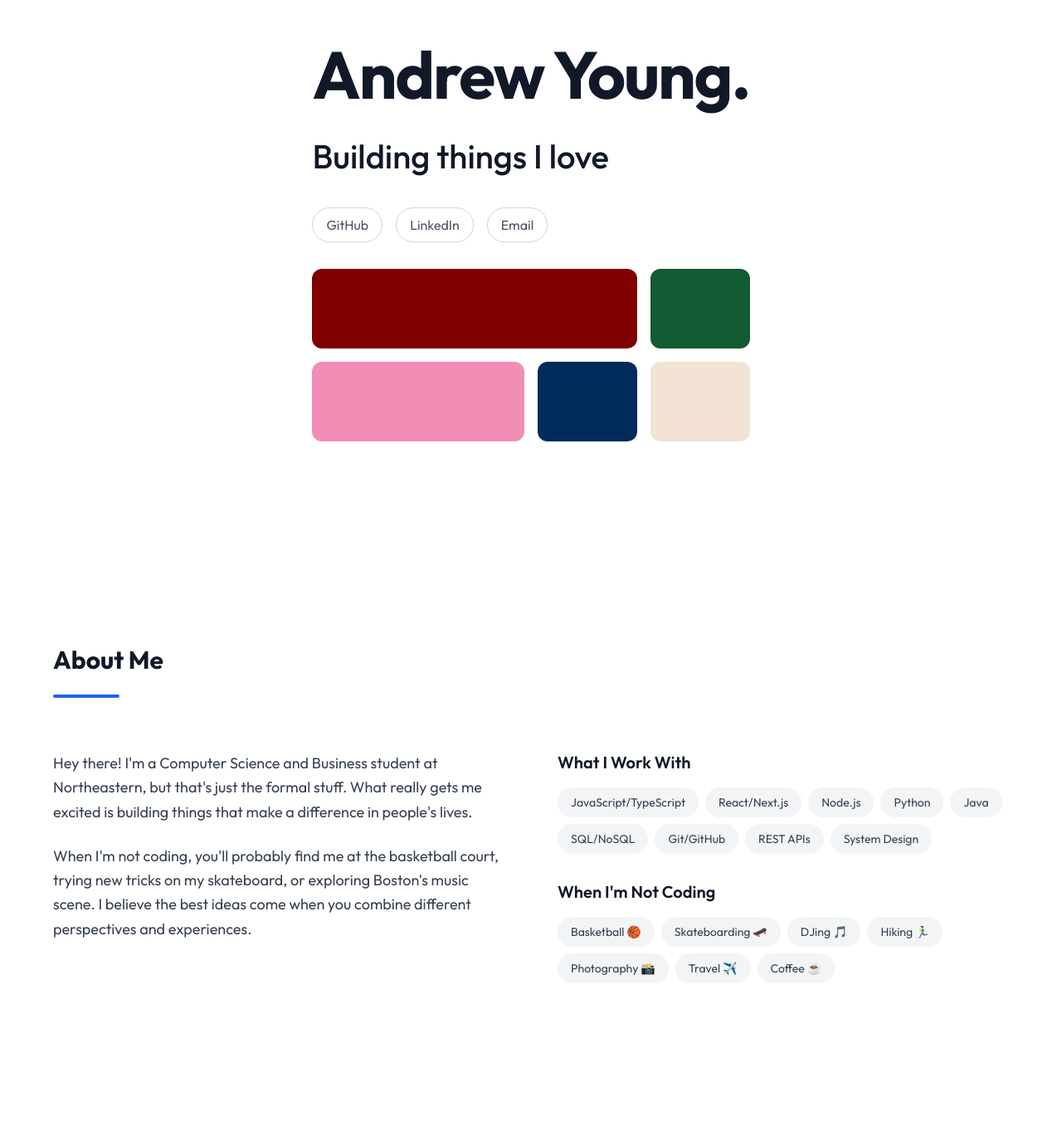
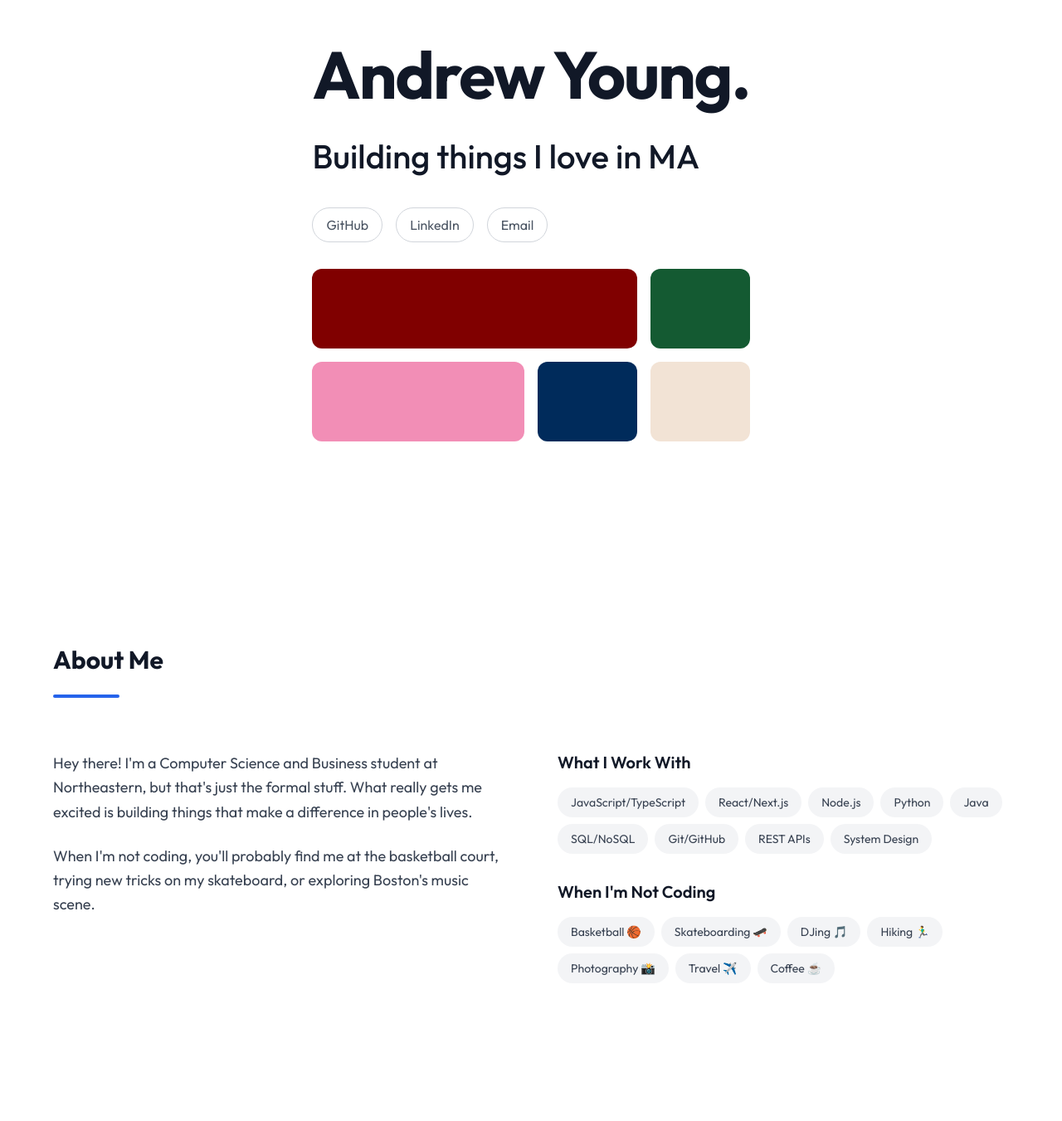
Before and after one commit to andrewd-young/andrew-portfolio, a React (Create React App) app: page / in a window 1280 px wide. Shown: the part 119-1470 px from the top of the page at 83% size. Built offline with nearby package versions, Linux system fonts and the light colour scheme.

Commit message:
copy chnages

```diff
--- a/package.json
+++ b/package.json
@@ -3,6 +3,8 @@
   "version": "0.1.0",
   "private": true,
   "dependencies": {
+    "@fortawesome/fontawesome-svg-core": "^6.7.2",
+    "@fortawesome/free-brands-svg-icons": "^6.7.2",
     "@fortawesome/free-solid-svg-icons": "^6.7.2",
     "@fortawesome/react-fontawesome": "^0.2.2",
     "cra-template": "1.2.0",
--- a/src/components/About.js
+++ b/src/components/About.js
@@ -32,8 +32,7 @@ const About = () => {
             </p>
             <p className="text-lg text-gray-700 dark:text-gray-300 leading-relaxed">
               When I'm not coding, you'll probably find me at the basketball court, trying new tricks on my skateboard,
-              or exploring Boston's music scene. I believe the best ideas come when you combine different perspectives
-              and experiences.
+              or exploring Boston's music scene.
             </p>
           </div>
 
--- a/src/components/Contact.js
+++ b/src/components/Contact.js
@@ -1,8 +1,8 @@
 import React from 'react';
+import { FontAwesomeIcon } from '@fortawesome/react-fontawesome';
+import { faInstagram } from '@fortawesome/free-brands-svg-icons';
 
 const Contact = () => {
-  const interests = ['Travel', 'Basketball', 'Skateboarding', 'Electronic Dance Music', 'Hiking'];
-
   return (
     <div id="contact" className="py-20 bg-white dark:bg-gray-900">
       <div className="max-w-4xl mx-auto px-4 sm:px-6 lg:px-8">
@@ -30,20 +30,21 @@ const Contact = () => {
                   </a>
                 </div>
                 <div className="flex items-center space-x-3">
+                  <FontAwesomeIcon
+                    icon={faInstagram}
+                    className="w-5 h-5 text-blue-600 dark:text-blue-400"
+                  />
+                  <a href="https://www.instagram.com/andrew.d.y/"
+                     className="text-gray-700 dark:text-gray-300 hover:text-blue-600 dark:hover:text-blue-400 transition-colors">
+                    @andrew.d.y
+                  </a>
+                </div>
+                <div className="flex items-center space-x-3">
                   <svg className="w-5 h-5 text-blue-600 dark:text-blue-400" fill="none" stroke="currentColor" viewBox="0 0 24 24">
                     <path strokeLinecap="round" strokeLinejoin="round" strokeWidth="2" d="M17.657 16.657L13.414 20.9a1.998 1.998 0 01-2.827 0l-4.244-4.243a8 8 0 1111.314 0z" />
                     <path strokeLinecap="round" strokeLinejoin="round" strokeWidth="2" d="M15 11a3 3 0 11-6 0 3 3 0 016 0z" />
                   </svg>
                   <span className="text-gray-700 dark:text-gray-300">Boston, MA</span>
-                </div>
-                <div className="flex items-center space-x-3">
-                  <svg className="w-5 h-5 text-blue-600 dark:text-blue-400" fill="currentColor" viewBox="0 0 24 24">
-                    <path d="M12 2.163c3.204 0 3.584.012 4.85.07 3.252.148 4.771 1.691 4.919 4.919.058 1.265.069 1.645.069 4.849 0 3.205-.012 3.584-.069 4.849-.149 3.225-1.664 4.771-4.919 4.919-1.266.058-1.644.07-4.85.07-3.204 0-3.584-.012-4.849-.07-3.26-.149-4.771-1.699-4.919-4.92-.058-1.265-.07-1.644-.07-4.849 0-3.204.013-3.583.07-4.849.149-3.227 1.664-4.771 4.919-4.919 1.266-.057 1.645-.069 4.849-.069zm0-2.163c-3.259 0-3.667.014-4.947.072-4.358.2-6.78 2.618-6.98 6.98-.059 1.281-.073 1.689-.073 4.948 0 3.259.014 3.668.072 4.948.2 4.358 2.618 6.78 6.98 6.98 1.281.058 1.689.072 4.948.072 3.259 0 3.668-.014 4.948-.072 4.354-.2 6.782-2.618 6.979-6.98.059-1.28.073-1.689.073-4.948 0-3.259-.014-3.667-.072-4.947-.196-4.354-2.617-6.78-6.979-6.98-1.281-.059-1.69-.073-4.949-.073zm0 5.838c-3.403 0-6.162 2.759-6.162 6.162s2.759 6.163 6.162 6.163 6.162-2.759 6.162-6.163c0-3.403-2.759-6.162-6.162-6.162zm0 10.162c-2.209 0-4-1.79-4-4 0-2.209 1.791-4 4-4s4 1.791 4 4c0 2.21-1.791 4-4 4zm6.406-11.845c-.796 0-1.441.645-1.441 1.44s.645 1.44 1.441 1.44c.795 0 1.439-.645 1.439-1.44s-.644-1.44-1.439-1.44z"/>
-                  </svg>
-                  <a href="https://www.instagram.com/andrew.d.y/"
-                     className="text-gray-700 dark:text-gray-300 hover:text-blue-600 dark:hover:text-blue-400 transition-colors">
-                    @andrew.d.y
-                  </a>
                 </div>
               </div>
             </div>
--- a/src/components/Hero.js
+++ b/src/components/Hero.js
@@ -11,7 +11,7 @@ const Hero = () => {
               Andrew Young.
             </h1>
             <h2 className="text-4xl font-medium text-gray-900 dark:text-gray-200 mt-2">
-              Building things I love
+              Building things I love in MA
             </h2>
           </div>
 
```
Also changed, not shown: 1 other file (tests, documents, lock files or other folders).
